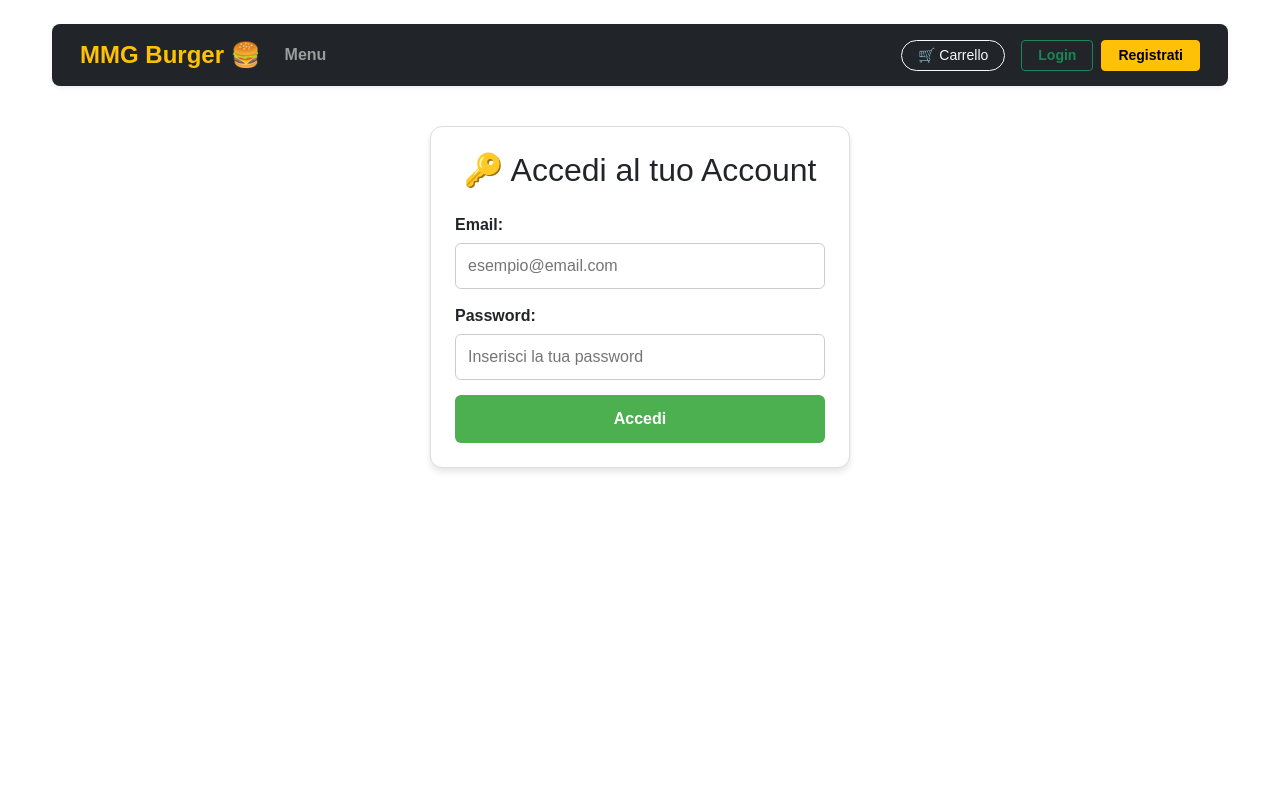
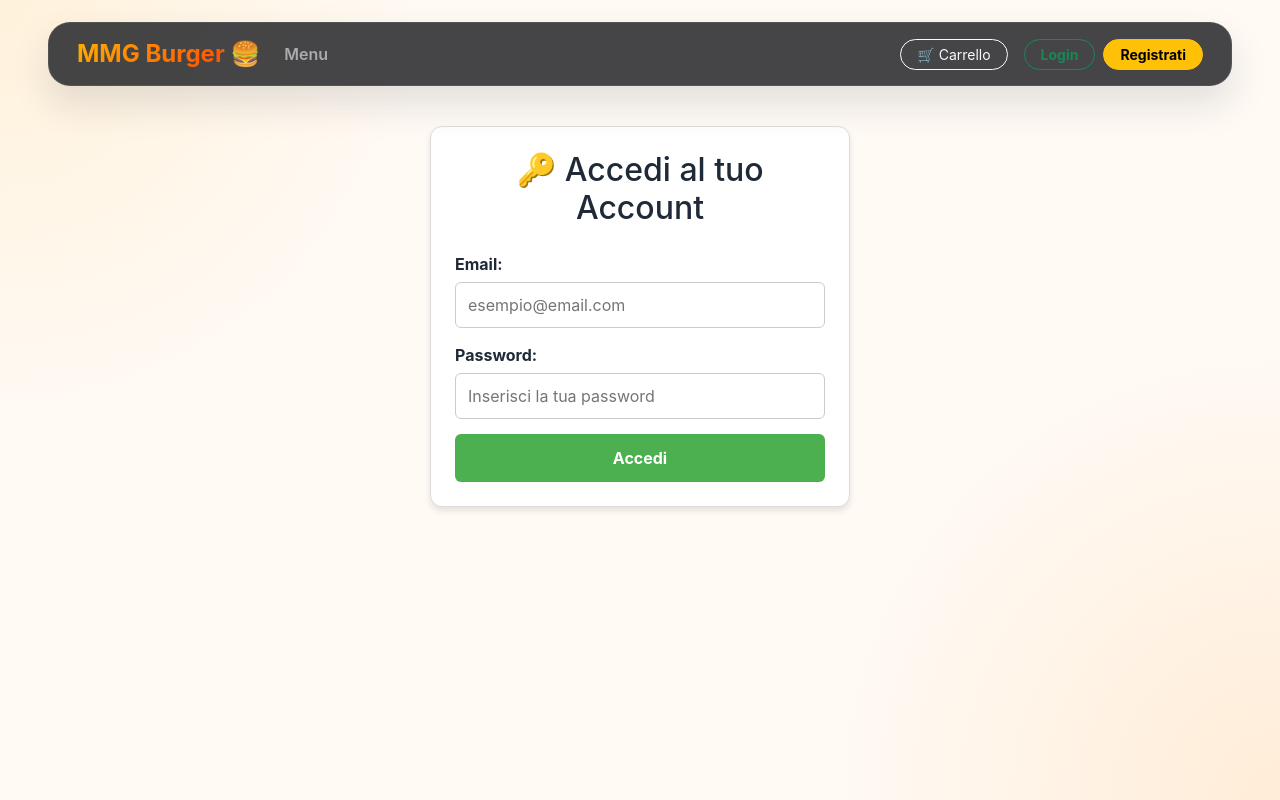
Before and after one commit to gcangemi1997-coder/MMG_Burger, a React (Vite) app: page /login in a window 1280 px wide. Built offline with nearby package versions, Linux system fonts and the light colour scheme.

Commit message:
Ui changed

```diff
--- /dev/null
+++ b/src/App.css
@@ -0,0 +1,98 @@
+:root {
+  --mmg-bg: #fffaf4;
+  --mmg-panel: rgba(255, 255, 255, 0.8);
+  --mmg-card: #ffffff;
+  --mmg-card-strong: #fff7ed;
+  --mmg-primary: #ff8a00;
+  --mmg-primary-dark: #e87000;
+  --mmg-accent: #ffcc4d;
+  --mmg-text: #1f2937;
+  --mmg-muted: #6b7280;
+  --mmg-border: rgba(17, 24, 39, 0.08);
+  --mmg-success: #22c55e;
+  --mmg-danger: #ef4444;
+}
+
+* {
+  box-sizing: border-box;
+}
+
+html {
+  scroll-behavior: smooth;
+}
+
+body {
+  margin: 0;
+  min-height: 100vh;
+  background:
+    radial-gradient(
+      circle at top left,
+      rgba(255, 205, 107, 0.18),
+      transparent 28%
+    ),
+    radial-gradient(
+      circle at bottom right,
+      rgba(255, 138, 0, 0.12),
+      transparent 30%
+    ),
+    var(--mmg-bg);
+  color: var(--mmg-text);
+  font-family: Inter, "Segoe UI", sans-serif;
+}
+
+img {
+  display: block;
+  max-width: 100%;
+}
+
+button,
+input,
+select,
+textarea {
+  font: inherit;
+}
+
+#root {
+  min-height: 100vh;
+}
+
+.app-shell {
+  max-width: 1220px;
+  margin: 0 auto;
+  padding: 22px 18px 42px;
+}
+
+.glass-navbar {
+  background: rgba(23, 24, 29, 0.8) !important;
+  backdrop-filter: blur(18px);
+  border: 1px solid rgba(255, 255, 255, 0.08);
+  border-radius: 22px !important;
+  box-shadow: 0 18px 38px rgba(17, 24, 39, 0.12) !important;
+}
+
+.glass-navbar .nav-link,
+.glass-navbar .navbar-brand {
+  transition: all 0.2s ease;
+}
+
+.glass-navbar .nav-link:hover,
+.glass-navbar .nav-link.active {
+  color: #ffc857 !important;
+}
+
+.glass-navbar .btn {
+  border-radius: 999px;
+}
+
+.card-surface {
+  background: rgba(255, 255, 255, 0.78);
+  border: 1px solid var(--mmg-border);
+  box-shadow: 0 10px 28px rgba(17, 24, 39, 0.06);
+}
+
+.text-gradient {
+  background: linear-gradient(135deg, #ffb000, #ff7a00 54%, #ff4d00);
+  -webkit-background-clip: text;
+  background-clip: text;
+  color: transparent;
+}
--- a/src/App.jsx
+++ b/src/App.jsx
@@ -50,13 +50,13 @@ function NavbarBootstrap() {
 
   return (
     <nav
-      className="navbar navbar-expand-lg navbar-dark bg-dark shadow-sm px-3 rounded-3 mb-4"
+      className="navbar navbar-expand-lg navbar-dark glass-navbar px-3 mb-4"
       style={{
         position: "sticky",
-        top: 0,
+        top: 12,
         zIndex: 1030,
         transform:
-          isVisible || isMenuOpen ? "translateY(0)" : "translateY(-100%)",
+          isVisible || isMenuOpen ? "translateY(0)" : "translateY(-120%)",
         transition: "transform 0.3s ease-in-out",
       }}
     >
@@ -66,7 +66,7 @@ function NavbarBootstrap() {
           to="/"
           onClick={closeMenu}
         >
-          MMG Burger 🍔
+          <span className="text-gradient">MMG Burger</span> 🍔
         </Link>
 
         <button
@@ -201,14 +201,7 @@ function App() {
   return (
     <AppProvider>
       <BrowserRouter>
-        <div
-          className="container-fluid py-4"
-          style={{
-            maxWidth: "1200px",
-            margin: "0 auto",
-            fontFamily: "sans-serif",
-          }}
-        >
+        <div className="app-shell">
           <ScrollToTop />
           {/* Richiamiamo la barra di navigazione Bootstrap */}
           <NavbarBootstrap />
--- a/src/components/Home.module.css
+++ b/src/components/Home.module.css
@@ -1,22 +1,27 @@
 .menuPage {
-  padding: 20px 0;
+  padding: 12px 0 24px;
 }
 
 .menuHeader {
   text-align: center;
-  margin-bottom: 40px;
+  margin-bottom: 34px;
+  padding: 18px 18px 8px;
 }
 
 .menuTitle {
-  font-size: 36px;
-  color: #333;
-  margin-bottom: 12px;
+  font-size: clamp(2.2rem, 5vw, 3.5rem);
+  color: #1f2937;
+  margin-bottom: 10px;
+  font-weight: 800;
+  letter-spacing: -0.04em;
 }
 
 .menuSubtitle {
-  color: #777;
-  font-size: 18px;
-  margin: 0;
+  color: #5a6472;
+  font-size: 1.08rem;
+  margin: 0 auto;
+  max-width: 680px;
+  line-height: 1.6;
 }
 
 .menuGrid {
@@ -27,34 +32,44 @@
 }
 
 .menuGridWithCart {
-  grid-template-columns: 3fr 1fr;
+  grid-template-columns: minmax(0, 3fr) minmax(280px, 1fr);
 }
 
 .productGrid {
   display: grid;
-  grid-template-columns: repeat(auto-fill, minmax(280px, 1fr));
-  gap: 30px;
+  grid-template-columns: repeat(auto-fill, minmax(260px, 1fr));
+  gap: 24px;
 }
 
 .productCard {
-  border: 1px solid #eee;
-  border-radius: 12px;
+  border: 1px solid rgba(17, 24, 39, 0.06);
+  border-radius: 22px;
   overflow: hidden;
-  box-shadow: 0 4px 12px rgba(0, 0, 0, 0.05);
-  background: #fff;
+  box-shadow: 0 14px 28px rgba(17, 24, 39, 0.08);
+  background: rgba(255, 255, 255, 0.82);
+  backdrop-filter: blur(6px);
   display: flex;
   flex-direction: column;
   position: relative;
+  transition:
+    transform 0.2s ease,
+    box-shadow 0.2s ease;
+}
+
+.productCard:hover {
+  transform: translateY(-4px);
+  box-shadow: 0 20px 32px rgba(17, 24, 39, 0.12);
 }
 
 .productImage {
   width: 100%;
-  height: 200px;
+  height: 220px;
   object-fit: cover;
+  background: linear-gradient(135deg, #ffe5c9, #ffd091);
 }
 
 .productContent {
-  padding: 15px;
+  padding: 18px 18px 16px;
   flex-grow: 1;
   display: flex;
   flex-direction: column;
@@ -62,85 +77,107 @@
 
 .productName {
   margin: 0 0 10px;
-  font-size: 20px;
+  font-size: 1.3rem;
+  font-weight: 800;
+  color: #1f2937;
 }
 
 .productIngredients {
-  color: #666;
-  font-size: 14px;
-  line-height: 1.4;
+  color: #586271;
+  font-size: 0.9rem;
+  line-height: 1.6;
   flex-grow: 1;
+  margin-bottom: 0;
 }
 
 .productFooter {
   display: flex;
   justify-content: space-between;
   align-items: center;
-  margin-top: 15px;
-  border-top: 1px solid #f5f5f5;
-  padding-top: 15px;
+  margin-top: 18px;
+  border-top: 1px solid rgba(17, 24, 39, 0.06);
+  padding-top: 16px;
 }
 
 .productPrice {
-  font-size: 22px;
-  font-weight: bold;
-  color: #ff9800;
+  font-size: 1.5rem;
+  font-weight: 800;
+  background: linear-gradient(135deg, #ffb000, #ff7a00 55%, #ff4d00);
+  -webkit-background-clip: text;
+  background-clip: text;
+  color: transparent;
 }
 
 .productButton {
-  background-color: #ffc107;
-  color: #333;
+  background: linear-gradient(135deg, #ffc857, #ff9f1c);
+  color: #1f2937;
   border: none;
-  padding: 8px 16px;
-  border-radius: 6px;
-  font-weight: bold;
+  padding: 10px 16px;
+  border-radius: 999px;
+  font-weight: 800;
   cursor: pointer;
+  box-shadow: 0 10px 18px rgba(255, 159, 28, 0.24);
+  transition:
+    transform 0.15s ease,
+    box-shadow 0.15s ease;
+}
+
+.productButton:hover {
+  transform: translateY(-1px);
+  box-shadow: 0 12px 20px rgba(255, 159, 28, 0.34);
 }
 
 .productBadge {
   position: absolute;
-  bottom: 65px;
-  right: 15px;
-  background-color: #2ecc71;
+  bottom: 90px;
+  right: 18px;
+  background: linear-gradient(135deg, #22c55e, #16a34a);
   color: white;
-  font-size: 12px;
-  font-weight: bold;
-  padding: 5px 10px;
-  border-radius: 20px;
-  box-shadow: 0 4px 8px rgba(0, 0, 0, 0.15);
+  font-size: 0.72rem;
+  font-weight: 700;
+  padding: 6px 12px;
+  border-radius: 999px;
+  box-shadow: 0 8px 16px rgba(34, 197, 94, 0.23);
   z-index: 10;
   pointer-events: none;
 }
 
 .cartSidebar {
   position: sticky;
-  top: 20px;
-  border: 2px solid #ffc107;
-  border-radius: 12px;
-  padding: 20px;
-  background-color: #fffdf6;
-  box-shadow: 0 4px 12px rgba(0, 0, 0, 0.08);
+  top: 100px;
+  border: 1px solid rgba(255, 171, 64, 0.5);
+  border-radius: 22px;
+  padding: 20px 18px;
+  background: linear-gradient(
+    180deg,
+    rgba(255, 255, 247, 0.96),
+    rgba(255, 245, 230, 0.96)
+  );
+  box-shadow: 0 18px 32px rgba(17, 24, 39, 0.08);
 }
 
 .cartSidebarTitle {
   margin-top: 0;
-  border-bottom: 2px solid #ffc107;
+  border-bottom: 2px solid rgba(255, 166, 0, 0.7);
   padding-bottom: 10px;
-  color: #333;
+  color: #1f2937;
+  font-size: 1.2rem;
+  font-weight: 800;
 }
 
 .cartList {
-  max-height: 300px;
+  max-height: 320px;
   overflow-y: auto;
-  margin-bottom: 15px;
+  margin-bottom: 12px;
+  padding-right: 4px;
 }
 
 .cartItem {
   display: flex;
   justify-content: space-between;
   align-items: center;
-  padding: 10px 0;
-  border-bottom: 1px solid #eee;
+  padding: 12px 0;
+  border-bottom: 1px solid rgba(17, 24, 39, 0.06);
 }
 
 .cartItemInfo {
@@ -149,26 +186,28 @@
 }
 
 .cartItemName {
-  font-weight: bold;
-  font-size: 14px;
+  font-weight: 700;
+  font-size: 0.96rem;
+  color: #1f2937;
 }
 
 .cartItemMeta {
-  font-size: 12px;
-  color: #777;
+  font-size: 0.75rem;
+  color: #667085;
+  margin-top: 4px;
 }
 
 .removeItemButton {
-  background-color: #f44336;
+  background: linear-gradient(135deg, #ef4444, #dc2626);
   color: white;
   border: none;
-  width: 28px;
-  height: 28px;
+  width: 30px;
+  height: 30px;
   border-radius: 50%;
   cursor: pointer;
-  box-shadow: 0 2px 4px rgba(0, 0, 0, 0.1);
   position: relative;
   overflow: hidden;
+  box-shadow: 0 10px 18px rgba(239, 68, 68, 0.2);
 }
 
 .removeItemButton::before {
@@ -186,28 +225,31 @@
 .cartFooter {
   display: flex;
   justify-content: space-between;
-  font-weight: bold;
-  font-size: 18px;
+  font-weight: 800;
+  font-size: 1.1rem;
   margin-top: 15px;
   padding-top: 15px;
-  border-top: 2px dashed #ccc;
+  border-top: 2px dashed rgba(17, 24, 39, 0.12);
 }
 
 .cartTotalValue {
-  color: #ff9800;
+  background: linear-gradient(135deg, #ffb000, #ff7a00 60%, #ff4d00);
+  -webkit-background-clip: text;
+  background-clip: text;
+  color: transparent;
 }
 
 .checkoutButton {
   display: block;
   text-align: center;
-  background-color: #28a745;
+  background: linear-gradient(135deg, #22c55e, #16a34a);
   color: white;
   text-decoration: none;
-  padding: 10px;
-  border-radius: 6px;
-  font-weight: bold;
-  margin-top: 20px;
-  box-shadow: 0 2px 4px rgba(0, 0, 0, 0.1);
+  padding: 12px 14px;
+  border-radius: 12px;
+  font-weight: 800;
+  margin-top: 18px;
+  box-shadow: 0 12px 22px rgba(34, 197, 94, 0.24);
 }
 
 .bouncing {
--- a/src/main.jsx
+++ b/src/main.jsx
@@ -3,8 +3,8 @@ import ReactDOM from "react-dom/client";
 import App from "./App.jsx";
 import "bootstrap/dist/css/bootstrap.min.css";
 import "bootstrap/dist/js/bootstrap.bundle.min.js";
+import "./App.css";
 
-// Iniettiamo React nel div "root" dell'index.html
 ReactDOM.createRoot(document.getElementById("root")).render(
   <React.StrictMode>
     <App />
```
